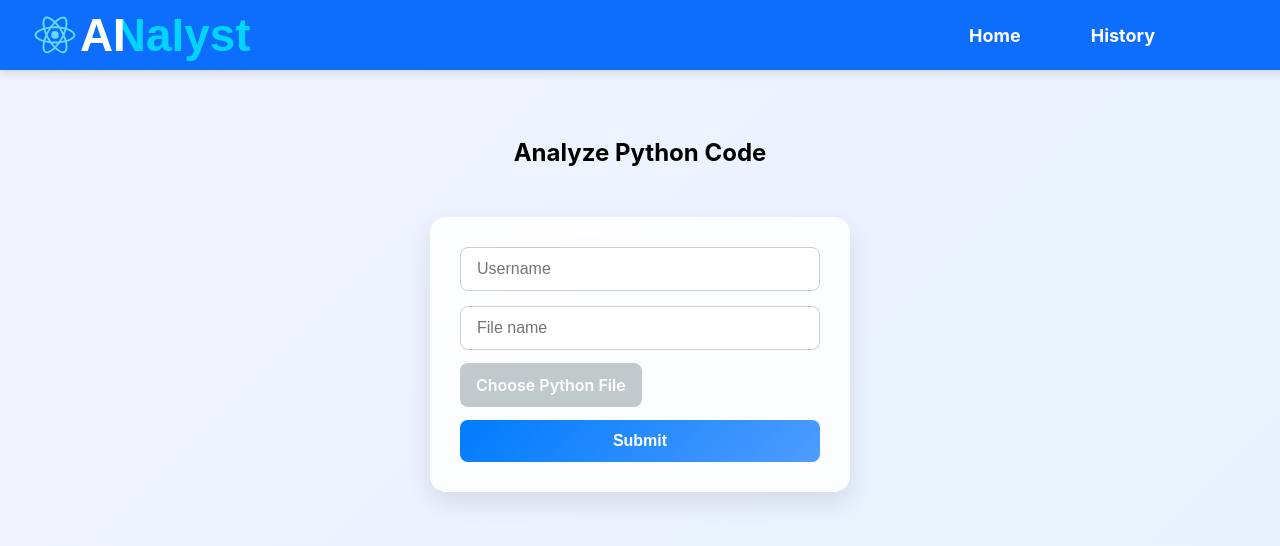
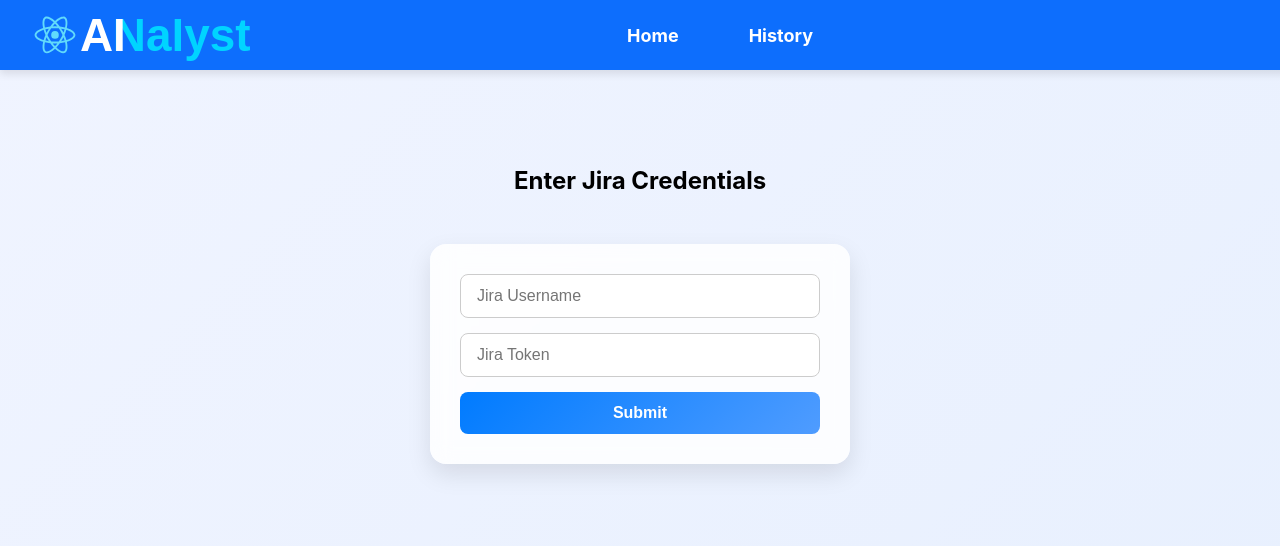
Before and after one commit to Davernie/Ainalyst---Millennium-Management, a React (Create React App) app in the folder frontend/: page / in a window 1280 px wide. Shown: the top 546 px of the page. Built offline with nearby package versions, Linux system fonts and the light colour scheme.

Commit message:
jira login finally working as intended

```diff
--- a/frontend/src/App.css
+++ b/frontend/src/App.css
@@ -155,6 +155,7 @@ nav ul li a:hover {
     margin-bottom: 10px;
   }
 }
+
 body {
   background: linear-gradient(135deg, #f0f4ff, #e8f0fe);
   font-family: 'Inter', sans-serif;
@@ -185,3 +186,22 @@ body {
 .file-upload-input {
   display: none;
 }
+
+.jira-user {
+  color: white;
+  font-size: 16px;
+  font-weight: bold;
+  cursor: pointer;
+  margin-right: 20px;
+  transition: color 0.3s ease;
+}
+
+.jira-user:hover {
+  color: #d4d4d4;
+}
+
+.nav-container ul {
+  display: flex;
+  justify-content: center;
+  flex: 1;
+}
--- a/frontend/src/App.js
+++ b/frontend/src/App.js
@@ -1,13 +1,18 @@
-import { BrowserRouter as Router, Routes, Route, Link } from "react-router-dom";
+import { BrowserRouter as Router, Routes, Route, Link, useNavigate } from "react-router-dom";
+import { JiraProvider, JiraContext } from "./JiraContext";
 import Home from "./pages/Home";
 import History from "./pages/History";
+import JiraLogin from "./pages/JiraLogin";
 import logo from "./logo.svg";
 import logo2 from "./AI-nalyst.svg";
 import "./App.css";
+import { useContext } from "react";
 
-function App() {
+function NavBar() {
+  const { jiraUser } = useContext(JiraContext);
+  const navigate = useNavigate();
+
   return (
-    <Router>
     <nav>
       <div className="nav-container">
         <div className="logo-group">
@@ -16,21 +21,34 @@ function App() {
         </div>
 
         <ul>
-            <li><Link to="/">Home</Link></li>
+          <li><Link to="/home">Home</Link></li>
           <li><Link to="/history">History</Link></li>
         </ul>
 
+        {jiraUser && (
+          <div className="jira-user" onClick={() => navigate("/")}>
+            {jiraUser}
+          </div>
+        )}
       </div>
     </nav>
+  );
+}
 
+function App() {
+  return (
+    <JiraProvider>
+      <Router>
+        <NavBar />
         <div className="app">
           <Routes>
-          <Route path="/" element={<Home />} />
+            <Route path="/" element={<JiraLogin />} />
+            <Route path="/home" element={<Home />} />
             <Route path="/history" element={<History />} />
           </Routes>
         </div>
-
       </Router>
+    </JiraProvider>
   );
 }
 
--- /dev/null
+++ b/frontend/src/JiraContext.js
@@ -0,0 +1,14 @@
+import { createContext, useState } from "react";
+
+export const JiraContext = createContext();
+
+export function JiraProvider({ children }) {
+  const [jiraUser, setJiraUser] = useState("");
+  const [jiraToken, setJiraToken] = useState("");
+
+  return (
+    <JiraContext.Provider value={{ jiraUser, setJiraUser, jiraToken, setJiraToken }}>
+      {children}
+    </JiraContext.Provider>
+  );
+}
--- /dev/null
+++ b/frontend/src/pages/JiraLogin.js
@@ -0,0 +1,42 @@
+import { useContext, useState } from "react";
+import { useNavigate } from "react-router-dom";
+import { JiraContext } from "../JiraContext";
+
+function JiraLogin() {
+  const { setJiraUser, setJiraToken } = useContext(JiraContext);
+  const [username, setUsername] = useState("");
+  const [token, setToken] = useState("");
+  const navigate = useNavigate();
+
+  const handleSubmit = (e) => {
+    e.preventDefault();
+    setJiraUser(username);
+    setJiraToken(token);
+    navigate("/home"); // go to Home after submitting
+  };
+
+  return (
+    <div className="page-container">
+      <h2>Enter Jira Credentials</h2>
+      <form onSubmit={handleSubmit}>
+        <input
+          type="text"
+          placeholder="Jira Username"
+          value={username}
+          onChange={(e) => setUsername(e.target.value)}
+          required
+        />
+        <input
+          type="password"
+          placeholder="Jira Token"
+          value={token}
+          onChange={(e) => setToken(e.target.value)}
+          required
+        />
+        <button type="submit">Submit</button>
+      </form>
+    </div>
+  );
+}
+
+export default JiraLogin;
```
Lines whose indentation alone changed are shown as unchanged.
